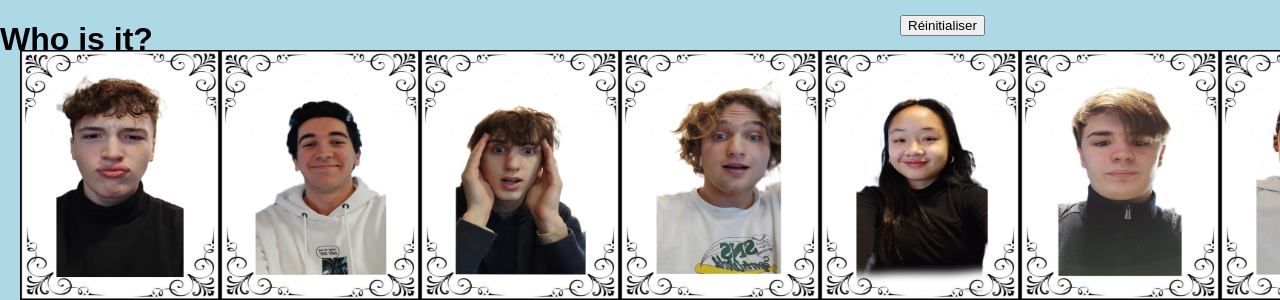
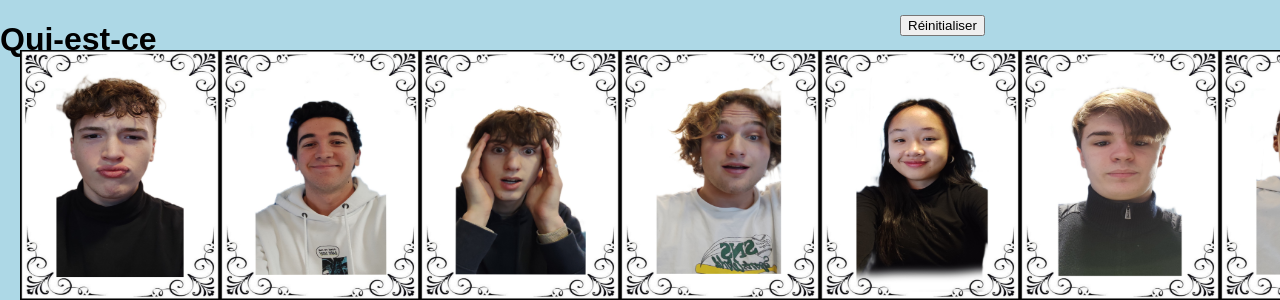
Before and after one commit to yohannNDB/nsi_term_2022_2023_QUINSI, a Flask app: page /QUINSI in a window 1280 px wide; the page is wider, and only the part inside the window is pictured. Shown: the top 300 px of that part. Run offline with Flask 2, Linux system fonts and the light colour scheme.

Commit message:
Update game.html

```diff
--- a/templates/game.html
+++ b/templates/game.html
@@ -124,7 +124,7 @@ function showAlert() {
 {% endblock %}
 
 {% block body %}
-<h1>Who is it?</h1>
+<h1>Qui-est-ce</h1>
 
 
   <img src="static/images/merle.jpg" id="merle"  style="position: absolute; top: 50px; left: 20px;"  width="200" height="250">
```
